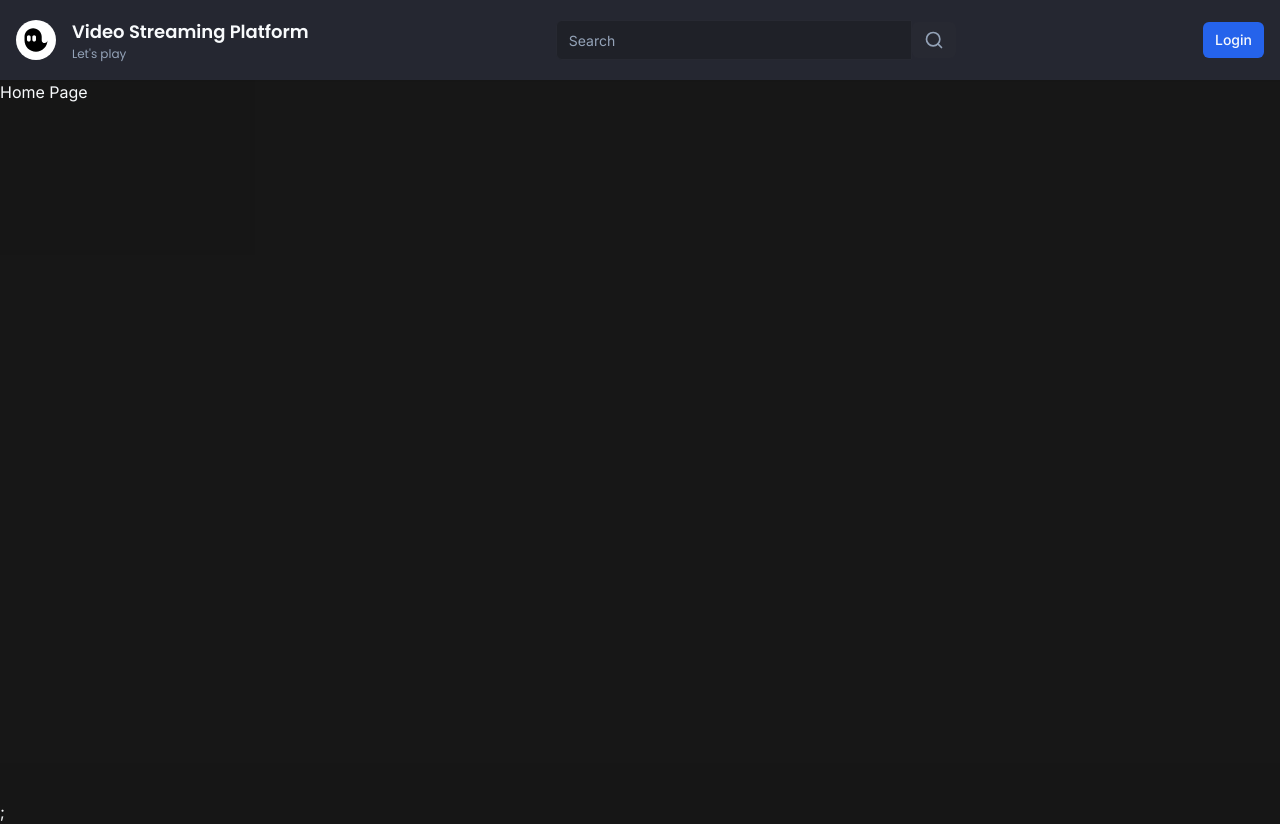
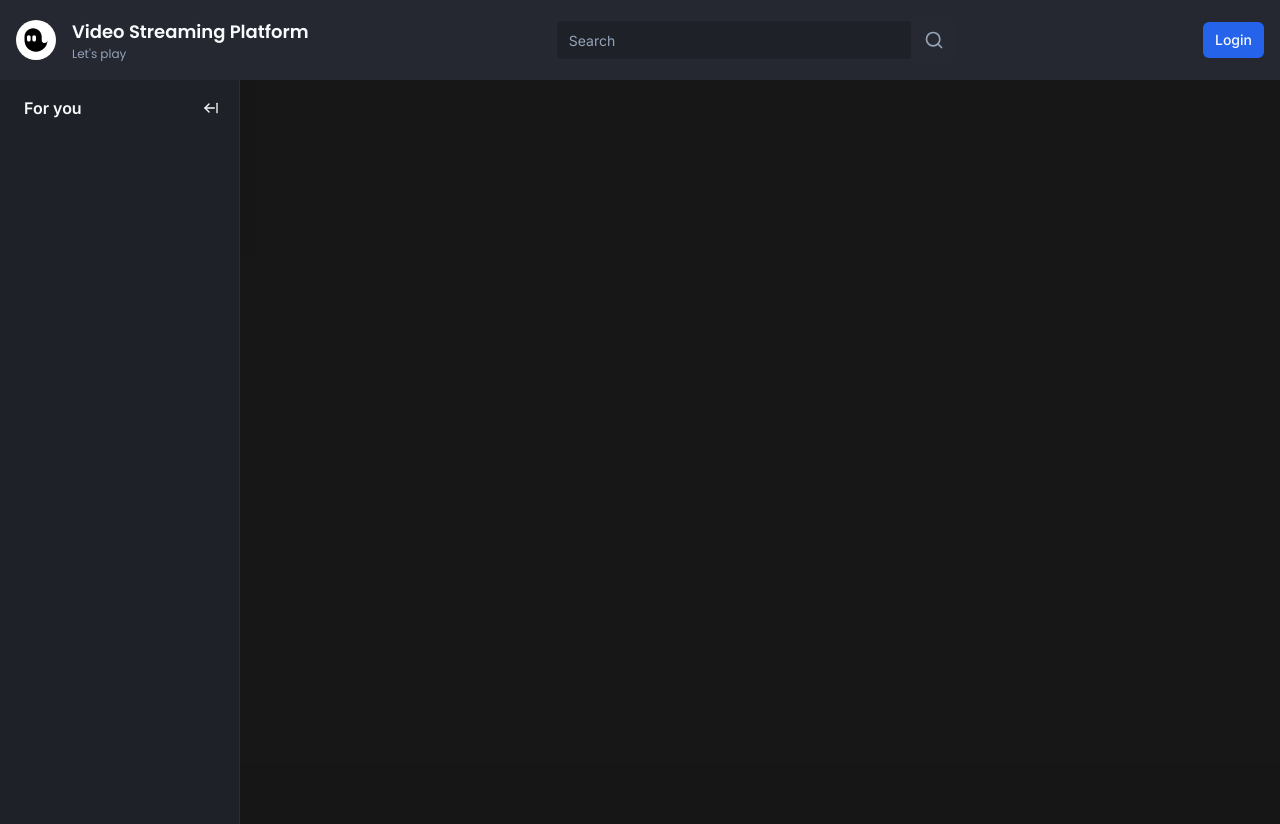
Before and after one commit to TAndrewLopez/video_streaming_platform, a Next.js app: page / in a window 1280 px wide. Built offline with nearby package versions, Linux system fonts and the light colour scheme; no server answers.

Commit message:
created expandable sidebar

```diff
--- a/app/(browse)/(home)/page.tsx
+++ b/app/(browse)/(home)/page.tsx
@@ -1,5 +1,3 @@
-import { UserButton } from "@clerk/nextjs";
-
 type Props = {};
 
 const Page = (props: Props) => {
--- /dev/null
+++ b/app/(browse)/_components/sidebar/index.tsx
@@ -0,0 +1,10 @@
+import Toggle from "./toggle";
+import { Wrapper } from "./wrapper";
+
+export const Sidebar = () => {
+  return (
+    <Wrapper>
+      <Toggle />
+    </Wrapper>
+  );
+};
--- /dev/null
+++ b/app/(browse)/_components/sidebar/toggle.tsx
@@ -0,0 +1,41 @@
+"use client";
+import { Button } from "@/components/ui/button";
+import { useSidebar } from "@/store/useSidebar";
+import { ArrowLeftFromLine, ArrowRightFromLine } from "lucide-react";
+
+import { Hint } from "@/components/hint";
+
+type Props = {};
+
+export const Toggle = (props: Props) => {
+  const { collapsed, onCollapse, onExpand } = useSidebar((state) => state);
+  const label = collapsed ? "Expand" : "Collapse";
+  return (
+    <>
+      {collapsed && (
+        <div className="hidden lg:flex w-full items-center justify-center pt-4 mb-4">
+          <Hint label={label} side="right" asChild>
+            <Button onClick={onExpand} className="h-auto p-2" variant="ghost">
+              <ArrowRightFromLine className="h-4 w-4" />
+            </Button>
+          </Hint>
+        </div>
+      )}
+      {!collapsed && (
+        <div className="p-3 pl-6 mb-2 flex items-center w-full">
+          <p className="font-semibold text-primary">For you</p>
+          <Hint label={label} side="right" asChild>
+            <Button
+              onClick={onCollapse}
+              className="h-auto p-2 ml-auto"
+              variant="ghost">
+              <ArrowLeftFromLine className="h-4 w-4" />
+            </Button>
+          </Hint>
+        </div>
+      )}
+    </>
+  );
+};
+
+export default Toggle;
--- /dev/null
+++ b/app/(browse)/_components/sidebar/wrapper.tsx
@@ -0,0 +1,21 @@
+"use client";
+
+import { cn } from "@/lib/utils";
+import { useSidebar } from "@/store/useSidebar";
+
+type Props = {
+  children: React.ReactNode;
+};
+
+export const Wrapper = ({ children }: Props) => {
+  const { collapsed } = useSidebar((state) => state);
+  return (
+    <aside
+      className={cn(
+        "fixed left-0 flex flex-col w-60 h-full bg-background border-r border-[#2d2e35] z-50",
+        collapsed && "w-[70px]"
+      )}>
+      {children}
+    </aside>
+  );
+};
--- a/app/(browse)/layout.tsx
+++ b/app/(browse)/layout.tsx
@@ -1,4 +1,5 @@
 import { Navbar } from "./_components/navbar";
+import { Sidebar } from "./_components/sidebar";
 
 type Props = {
   children: React.ReactNode;
@@ -8,7 +9,11 @@
   return (
     <>
       <Navbar />
-      <div className="flex h-full pt-20">{children}</div>;
+      <div className="flex h-full pt-20">
+        <Sidebar />
+        {children}
+      </div>
+      ;
     </>
   );
 };
--- a/app/layout.tsx
+++ b/app/layout.tsx
@@ -1,6 +1,6 @@
 import { ClerkProvider } from "@clerk/nextjs";
 import { dark } from "@clerk/themes";
-import { ThemeProvider } from "@/components/ui/theme-provider";
+import { ThemeProvider } from "@/components/theme-provider";
 import type { Metadata } from "next";
 import { Inter } from "next/font/google";
 import "./globals.css";
--- /dev/null
+++ b/components/hint.tsx
@@ -0,0 +1,30 @@
+import {
+  Tooltip,
+  TooltipContent,
+  TooltipProvider,
+  TooltipTrigger,
+} from "./ui/tooltip";
+
+type Props = {
+  label: string;
+  children: React.ReactNode;
+  asChild?: boolean;
+  side?: "top" | "bottom" | "left" | "right";
+  align?: "start" | "center" | "end";
+};
+
+export const Hint = ({ children, label, align, asChild, side }: Props) => {
+  return (
+    <TooltipProvider>
+      <Tooltip delayDuration={0}>
+        <TooltipTrigger asChild={asChild}>{children}</TooltipTrigger>
+        <TooltipContent
+          className="text-black bg-white"
+          side={side}
+          align={align}>
+          <p className="font-semibold">{label}</p>
+        </TooltipContent>
+      </Tooltip>
+    </TooltipProvider>
+  );
+};
--- /dev/null
+++ b/components/ui/tooltip.tsx
@@ -0,0 +1,30 @@
+"use client"
+
+import * as React from "react"
+import * as TooltipPrimitive from "@radix-ui/react-tooltip"
+
+import { cn } from "@/lib/utils"
+
+const TooltipProvider = TooltipPrimitive.Provider
+
+const Tooltip = TooltipPrimitive.Root
+
+const TooltipTrigger = TooltipPrimitive.Trigger
+
+const TooltipContent = React.forwardRef<
+  React.ElementRef<typeof TooltipPrimitive.Content>,
+  React.ComponentPropsWithoutRef<typeof TooltipPrimitive.Content>
+>(({ className, sideOffset = 4, ...props }, ref) => (
+  <TooltipPrimitive.Content
+    ref={ref}
+    sideOffset={sideOffset}
+    className={cn(
+      "z-50 overflow-hidden rounded-md border bg-popover px-3 py-1.5 text-sm text-popover-foreground shadow-md animate-in fade-in-0 zoom-in-95 data-[state=closed]:animate-out data-[state=closed]:fade-out-0 data-[state=closed]:zoom-out-95 data-[side=bottom]:slide-in-from-top-2 data-[side=left]:slide-in-from-right-2 data-[side=right]:slide-in-from-left-2 data-[side=top]:slide-in-from-bottom-2",
+      className
+    )}
+    {...props}
+  />
+))
+TooltipContent.displayName = TooltipPrimitive.Content.displayName
+
+export { Tooltip, TooltipTrigger, TooltipContent, TooltipProvider }
--- a/package.json
+++ b/package.json
@@ -13,6 +13,7 @@
     "@clerk/themes": "^1.7.9",
     "@prisma/client": "^5.7.0",
     "@radix-ui/react-slot": "^1.0.2",
+    "@radix-ui/react-tooltip": "^1.0.7",
     "class-variance-authority": "^0.7.0",
     "clsx": "^2.0.0",
     "lucide-react": "^0.298.0",
@@ -23,7 +24,8 @@
     "react-dom": "^18",
     "svix": "^1.15.0",
     "tailwind-merge": "^2.1.0",
-    "tailwindcss-animate": "^1.0.7"
+    "tailwindcss-animate": "^1.0.7",
+    "zustand": "^4.4.7"
   },
   "devDependencies": {
     "@types/node": "^20",
--- /dev/null
+++ b/store/useSidebar.ts
@@ -0,0 +1,13 @@
+import { create } from "zustand";
+
+interface SidebarStore {
+    collapsed: boolean;
+    onExpand: () => void;
+    onCollapse: () => void;
+}
+
+export const useSidebar = create<SidebarStore>((set) => ({
+    collapsed: false,
+    onExpand: () => set(() => ({ collapsed: false })),
+    onCollapse: () => set(() => ({ collapsed: true }))
+}))
```
Also changed, not shown: components/theme-provider.tsx (renamed from components/ui/theme-provider.tsx), 1 other file (tests, documents, lock files or other folders).
